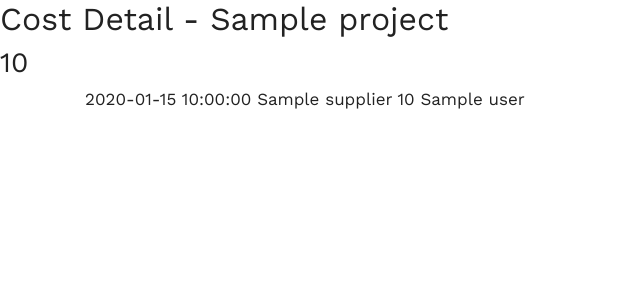
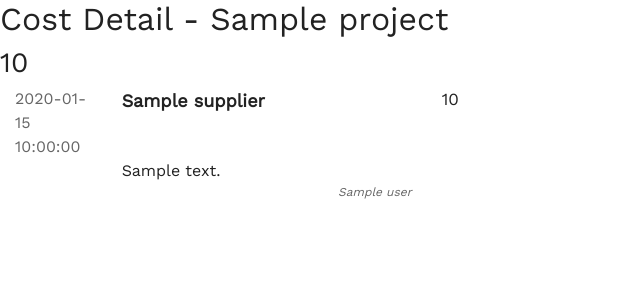
Before and after one commit to ushills/costreport, a Python web app: template templates/cost_detail/costdetail.html in a window 1280 px wide. Shown: the part 26-326 px from the top of the page, without its empty margins (0-640 px from the left). Run offline with Jinja, Linux system fonts and the light colour scheme; the template is opened without the code that fills it: most values are stand-ins (such as "Sample title", 1, 10 or a date in 2020); some libraries are stand-ins or nearby versions.

Commit message:
formatting for costdetail template

```diff
--- a/static/css/site.css
+++ b/static/css/site.css
@@ -71,3 +71,28 @@ a:hover{
 .forecast .row .values {
     text-align: right;
 }
+
+/* cost detail template formatting */
+.costdetail .first_row{
+}
+
+.costdetail .second_row{
+    font-size: 16px;
+}
+
+.costdetail .supplier{
+    font-size: 18px;
+    font-weight: bold;
+}
+
+.costdetail .date {
+    font-size: 16px;
+    color: #666;
+}
+
+.costdetail .user{
+    font-size: 12px;
+    font-style: italic;
+    color: #666;
+    text-align: right;
+}
--- a/templates/cost_detail/costdetail.html
+++ b/templates/cost_detail/costdetail.html
@@ -4,13 +4,29 @@
 <h2>Cost Detail - {{ project}} </h2>
 <h3>{{ cost_code }}</h3>
 
-<div class="container costdetail">
+<div class="container-fluid costdetail">
     {% for c in cost_detail %}
-    {{ c.transaction_date }}
-    {{ c.supplier }}
-    {{ c.transaction_amount }}
-    {{ c.user }}
-    <br>
+    <div class="first_row row">
+        <div class="date col-1">
+            {{ c.transaction_date }}
+        </div>
+        <div class="supplier col-3">
+            {{ c.supplier }}
+        </div>
+        <div class="values col-2">
+            {{ '{:,}'.format(c.transaction_amount) }}
+        </div>
+    </div>
+    <div class="second_row row">
+        <div class="col-6 offset-1">
+            {{ c.transaction_description }}
+        </div>
+    </div>
+    <div class="user row">
+        <div class="col-1 offset-3">
+            {{ c.user }}
+        </div>
+    </div>
     {% endfor %}
 
 </div> {% endblock %}
```
Also changed, not shown: services/costdetail_service.py (+12 -0 lines).
